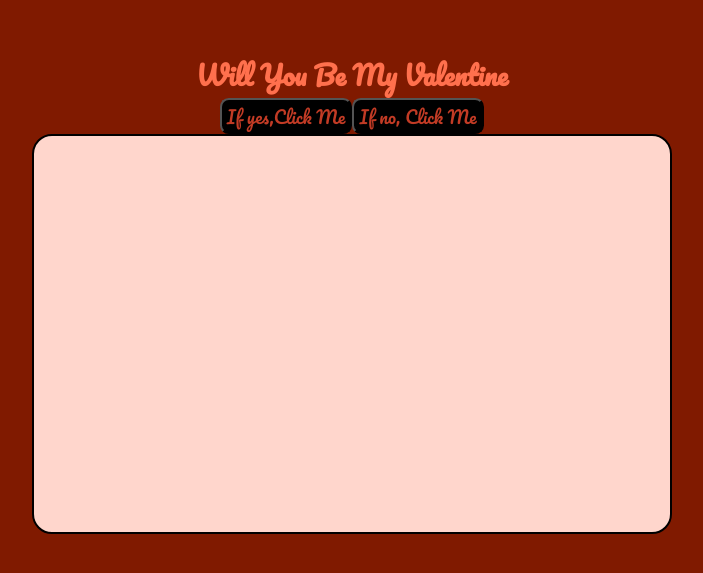
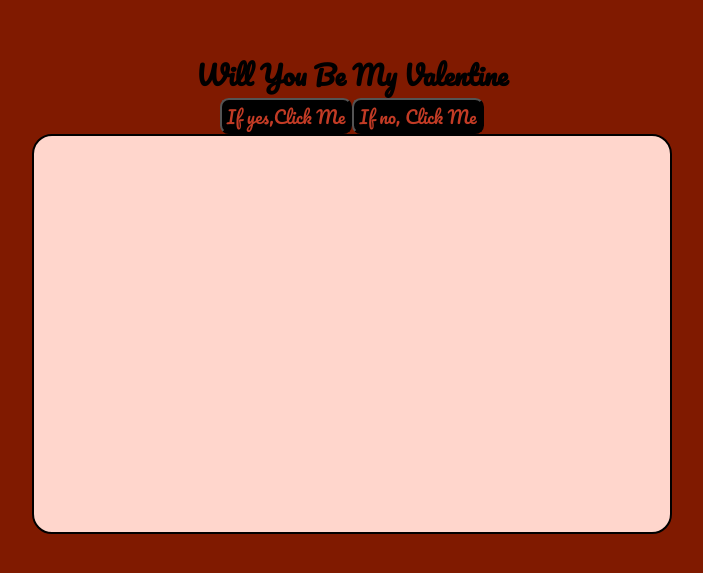
Before and after one commit to Sohailahmad7692/ValentinePropose, a plain HTML site: page index.html in a window 1280 px wide. Shown: the part 107-680 px from the top of the page, without its empty margins (288-991 px from the left). Drawn offline with Linux system fonts and the light colour scheme.

Commit message:
changes made heading color

```diff
--- a/index.html
+++ b/index.html
@@ -22,7 +22,8 @@
          top: 10%; */
          font-size: 3rem;
          font-family: 'Pacifico', cursive;
-         color: #ff704d;
+         /* color: #ff704d; */
+         color: black;
          text-transform: capitalize;
       }
       .mainDiv{
```
